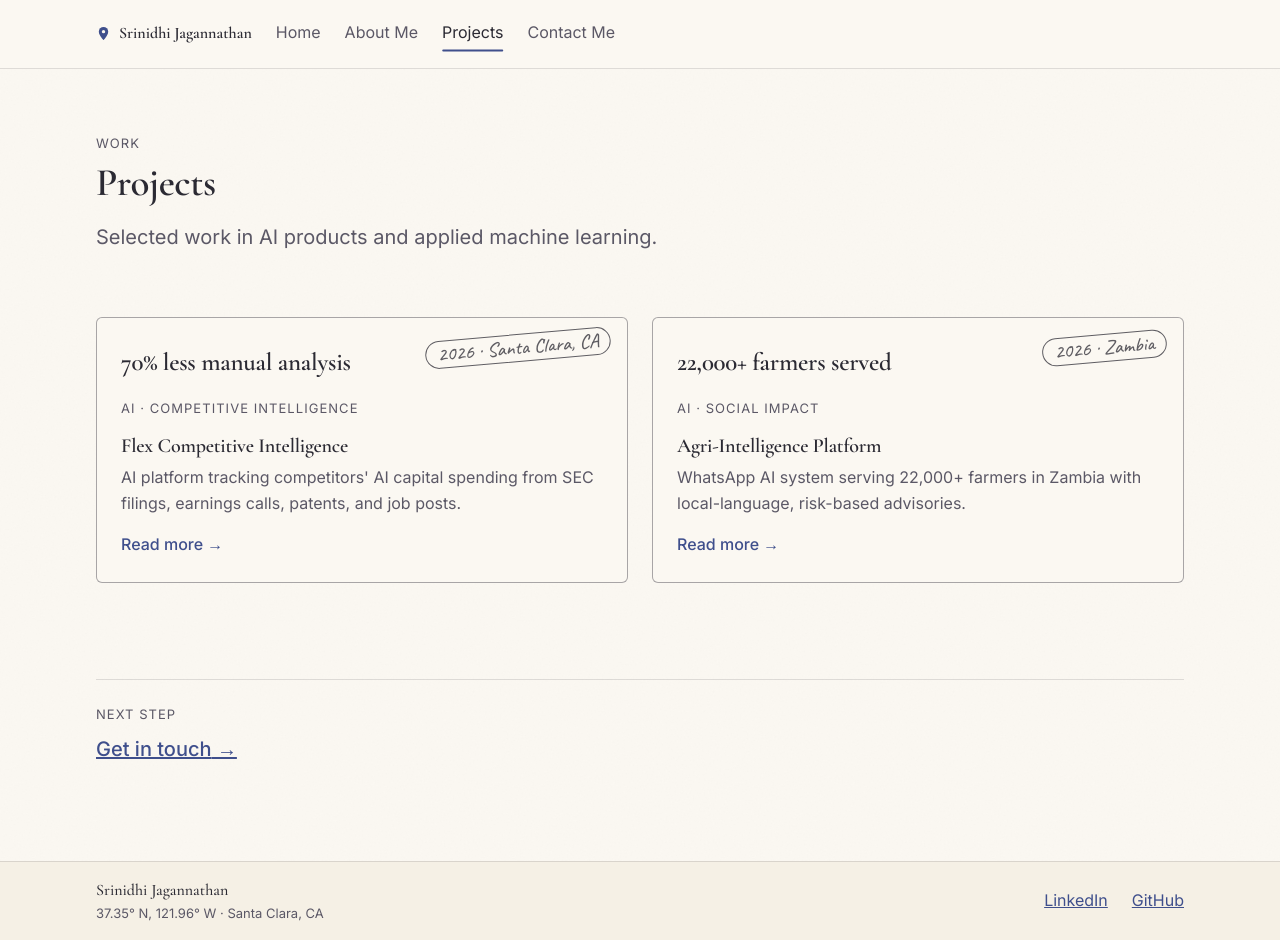
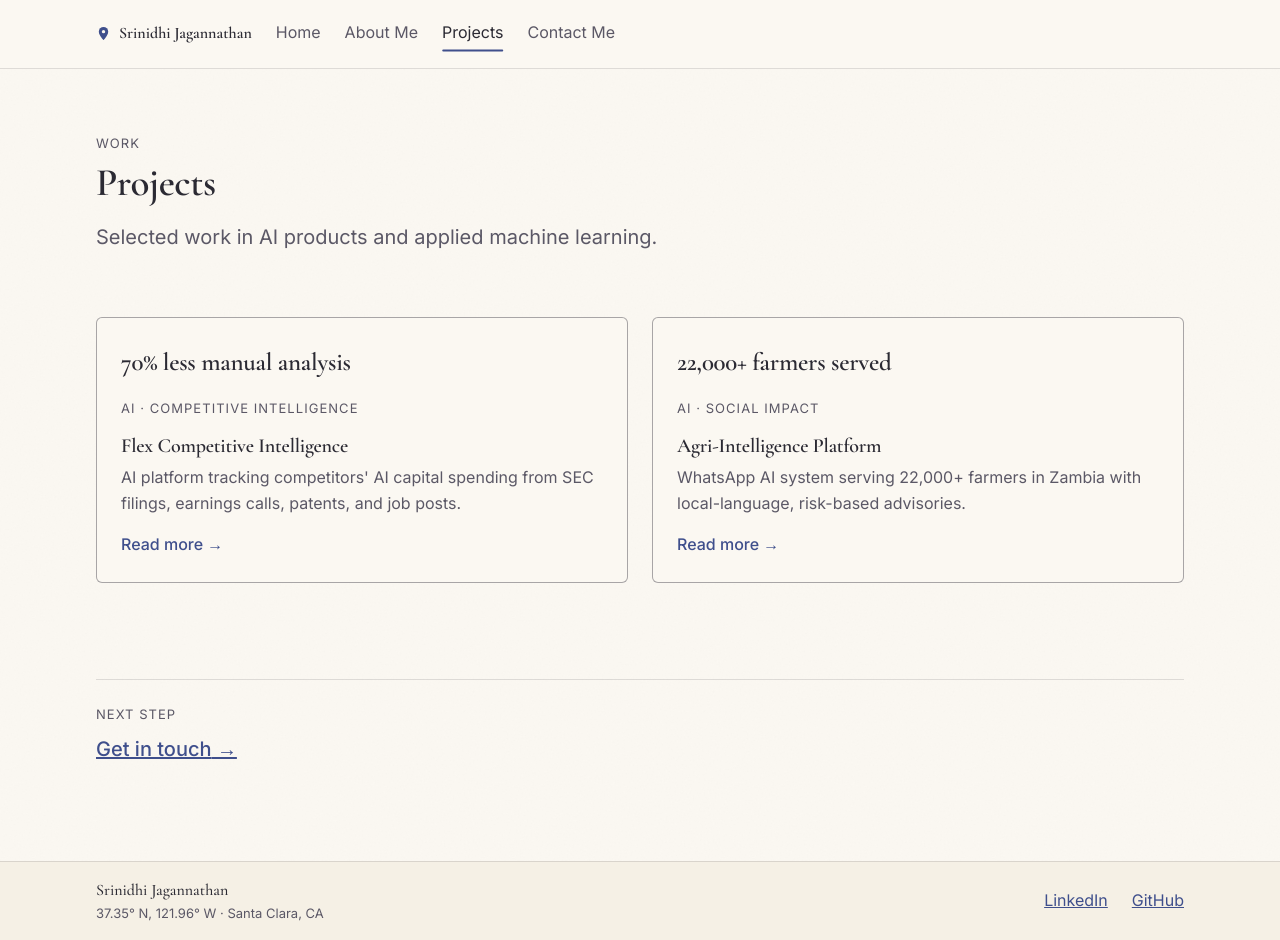
Before and after one commit to sjagannathan17/isba2438-portfolio, a Next.js app: page /projects in a window 1280 px wide. Built offline with nearby package versions, Linux system fonts and the light colour scheme.

Commit message:
Remove script typeface; two fonts site-wide

```diff
--- a/app/layout.js
+++ b/app/layout.js
@@ -1,5 +1,5 @@
 import { Suspense } from "react";
-import { Caveat, Cormorant_Garamond, Inter } from "next/font/google";
+import { Cormorant_Garamond, Inter } from "next/font/google";
 import NavBar from "@/components/NavBar";
 import WatercolorDefs from "@/components/WatercolorDefs";
 import Footer from "@/components/Footer";
@@ -18,13 +18,6 @@ const cormorant = Cormorant_Garamond({
   display: "swap",
 });
 
-const caveat = Caveat({
-  variable: "--font-hand",
-  subsets: ["latin"],
-  weight: ["500"],
-  display: "swap",
-});
-
 export const metadata = {
   title: {
     default: "Srinidhi Jagannathan",
@@ -36,7 +29,7 @@ export const metadata = {
 
 export default function RootLayout({ children }) {
   return (
-    <html lang="en" className={`${inter.variable} ${cormorant.variable} ${caveat.variable}`}>
+    <html lang="en" className={`${inter.variable} ${cormorant.variable}`}>
       <body>
         <WatercolorDefs />
         <Suspense>
--- a/components/ProjectCard.js
+++ b/components/ProjectCard.js
@@ -82,9 +82,6 @@ function CountValue({ impact }) {
 export default function ProjectCard({ project }) {
   return (
     <Link href={`/projects/${project.slug}`} className={styles.card}>
-      <span className={styles.postmark}>
-        {project.year} · {project.place}
-      </span>
       <p className={styles.impact}>
         <CountValue impact={project.impact} />
       </p>
--- a/components/ProjectCard.module.css
+++ b/components/ProjectCard.module.css
@@ -9,22 +9,6 @@
   color: var(--ink);
   transition: transform 0.15s ease;
   overflow: hidden;
-}
-
-.postmark {
-  position: absolute;
-  top: var(--space-2);
-  right: var(--space-2);
-  z-index: 1;
-  font-family: var(--font-hand), cursive;
-  font-size: var(--text-m);
-  line-height: 1;
-  color: var(--ink);
-  opacity: 0.75;
-  border: 1.5px solid currentColor;
-  border-radius: 999px;
-  padding: 0.2rem 0.7rem;
-  transform: rotate(-5deg);
 }
 
 .card:hover,
--- a/components/WorldMap.module.css
+++ b/components/WorldMap.module.css
@@ -158,8 +158,8 @@
   left: 50%;
   transform: translateX(-50%);
   white-space: nowrap;
-  font-family: var(--font-hand), cursive;
-  font-size: var(--text-m);
+  font-family: var(--font-body), sans-serif;
+  font-size: 0.75rem;
   line-height: 1;
   color: var(--ink);
   background: var(--paper);
```
